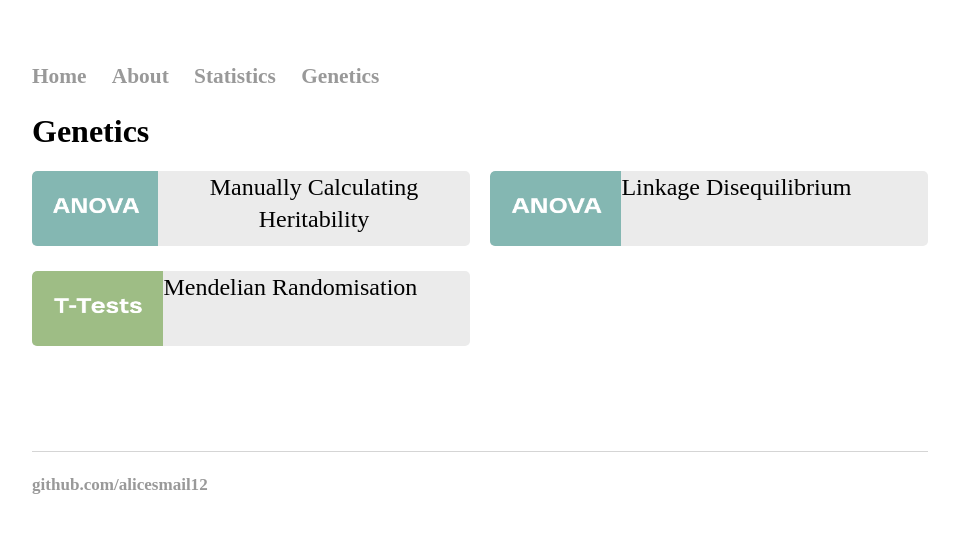
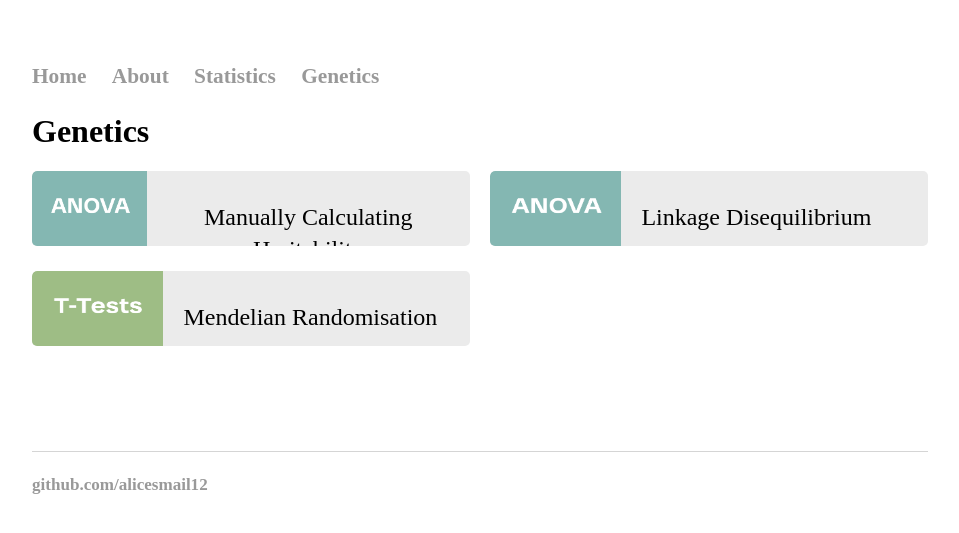
Before and after one commit to alicesmail12/alicesmail12.github.io, a Jekyll site: the page built from Genetics/index.html, in a window 1280 px wide. Shown: the top 533 px of the page, without its empty margins (160-1119 px from the left). Built offline with Jekyll 4.4.1, drawn with Linux system fonts in a browser that asks for light colours; some web fonts are replaced.

Commit message:
Update index.html

```diff
--- a/Genetics/index.html
+++ b/Genetics/index.html
@@ -46,7 +46,7 @@ margin-right: auto;
     color: white;
 }
 
-.buttontext{
+buttontext{
     padding: 30px 20px;
 }
 
```
